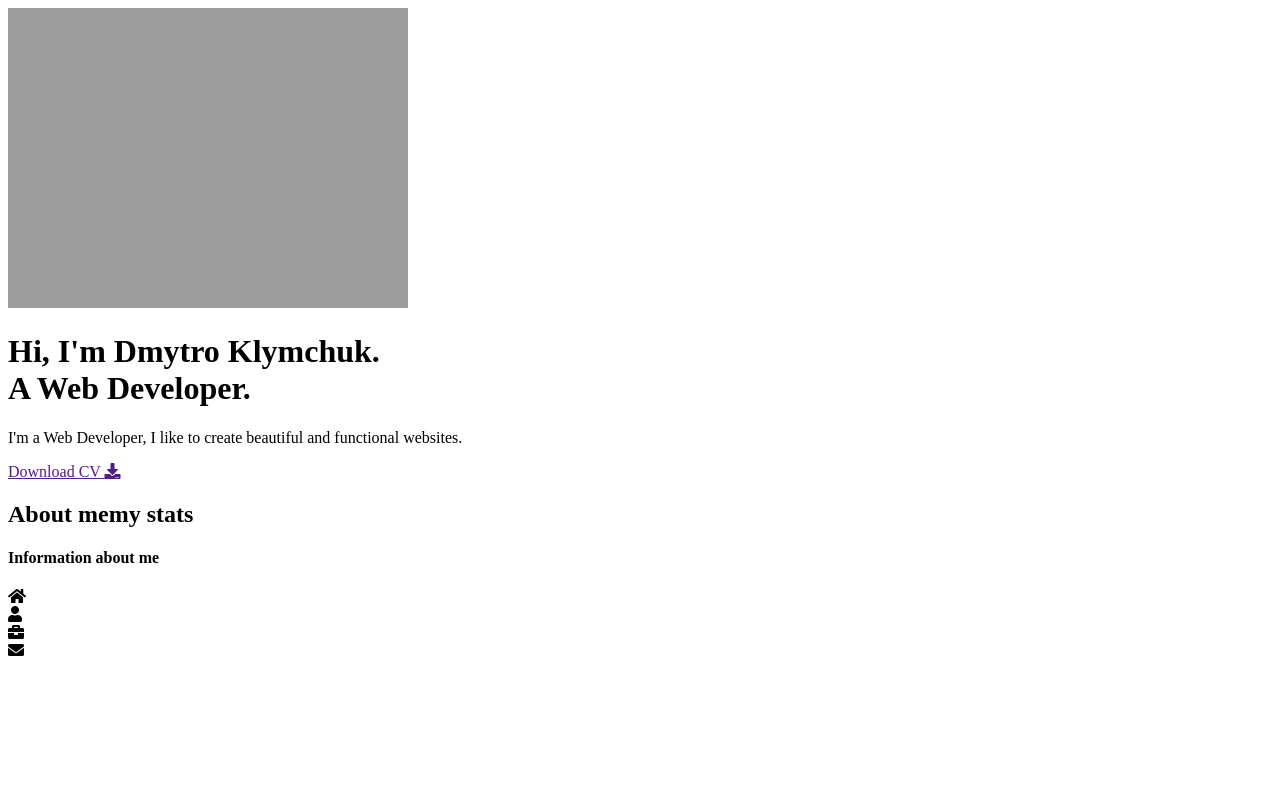
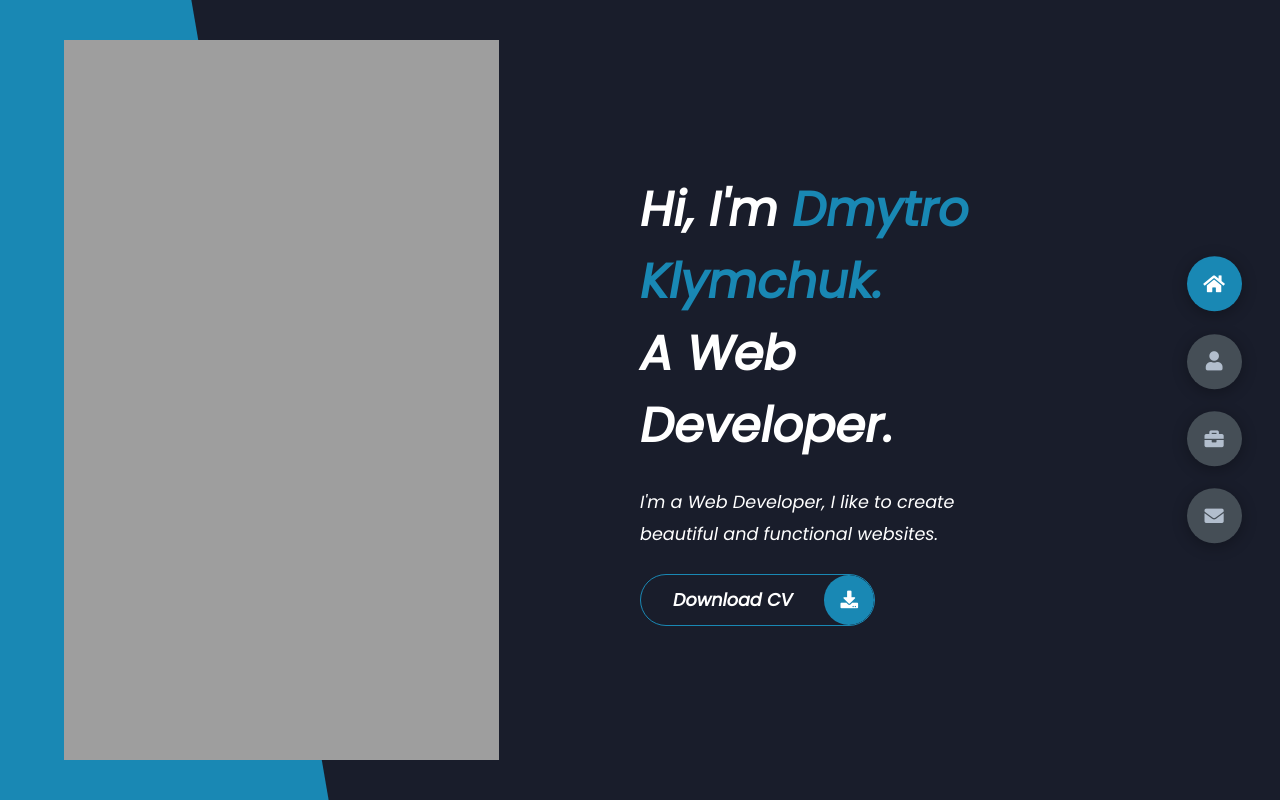
Before and after one commit to DimaKlimchuk/portfolio, a plain HTML site: page index.html in a window 1280 px wide. Drawn offline with Linux system fonts and the light colour scheme; the site is published under a folder, as on GitHub Pages, so addresses that start at the root find nothing.

Commit message:
Update index.html

```diff
--- a/index.html
+++ b/index.html
@@ -4,7 +4,7 @@
     <meta charset="UTF-8">
     <meta http-equiv="X-UA-Compatible" content="IE=edge">
     <meta name="viewport" content="width=device-width, initial-scale=1.0">
-    <link rel="stylesheet"  href="/portfolio/styles/style.css">
+    <link rel="stylesheet"  href="styles/style.css">
     <title>Portfolio</title>
     <link rel="preconnect" href="https://fonts.googleapis.com">
     <link rel="preconnect" href="https://fonts.gstatic.com" crossorigin>
```
